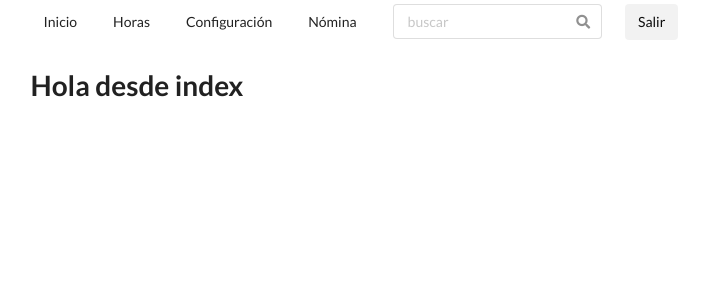
After one commit to cleyber/cio, a Django app: template webapp/templates/webapp/user/index.html in a window 1280 px wide. The commit adds this page. Shown: the top 300 px of the page, without its empty margins (46-755 px from the left). Run offline with Django 3.2, Linux system fonts and the light colour scheme; the template is opened without the code that fills it, so the values that code supplies are empty; parts of the project's set-up code (start-up, migrations or seed data) failed here and were passed over; some libraries are stand-ins or nearby versions.

Commit message:
Working in Views and Templates

```diff
--- a/webapp/models.py
+++ b/webapp/models.py
@@ -6,7 +6,7 @@ class User(models.Model):
 
     ROLE = (
         ('AD', 'Admin'),
-        ('EM', 'Employee')
+        ('EM', 'Employee'),
     )
     name = models.CharField(max_length=30)
     password = models.CharField(max_length=128)
--- /dev/null
+++ b/webapp/templates/webapp/admin/users.html
@@ -0,0 +1,5 @@
+{% extends "../base.html" %}
+
+{% block content %}
+  <h2>usuarios</h2>
+{% endblock content %}
--- a/webapp/templates/webapp/base.html
+++ b/webapp/templates/webapp/base.html
@@ -13,7 +13,11 @@
     <link rel="stylesheet" href="https://unpkg.com/flatpickr/dist/flatpickr.min.css">
 </head>
 <body>
-  <!-- {% block content %}{% endblock %} se puede poner el nombre a la etiqueta endblock, para más legibilidad -->
+  <header>
+    {% block navigation %}{% endblock %}
+  </header>
+
+   {% block content %}{% endblock %}
 
   <!-- jQuery -->
     <script src="https://cdnjs.cloudflare.com/ajax/libs/jquery/3.2.1/jquery.slim.js"></script>
--- /dev/null
+++ b/webapp/templates/webapp/user/index.html
@@ -0,0 +1,9 @@
+{% extends "../base.html" %}
+
+{% block navigation %}
+  {% include "./navigation.html" %}
+{% endblock navigation %}
+
+{% block content %}
+  <h1 class="ui container">Hola desde index</h1>
+{% endblock content %}
--- /dev/null
+++ b/webapp/templates/webapp/user/navigation.html
@@ -0,0 +1,17 @@
+<nav class="ui container">
+  <div class="ui secondary menu">
+    <a class="item" href="{% url 'webapp:index' %}">Inicio</a>
+    <a class="item" href="{% url 'webapp:' %}">Horas</a>
+    <a class="item" href="{% url 'webapp:' %}">Configuración</a>
+    <a class="item" href="{% url 'webapp:' %}">Nómina</a>
+    <div class="rigth menu">
+      <div class="item">
+        <div class="ui icon input">
+          <input type="text" placeholder="buscar">
+          <i class="search link icon"></i>
+        </div>
+      </div>
+      <a href="#" class="ui item active">Salir</a>
+    </div>
+  </div>
+</nav>
--- a/webapp/urls.py
+++ b/webapp/urls.py
@@ -1,13 +1,15 @@
 from django.conf.urls import url
+
 from . import views
 
 app_name = 'webapp'
 urlpatterns = [
-    url(r'^$', views.index),
-    # url(r'^login/$', views.login),
-    # url(r'^singup/$', views.singup),
-    # url(r'^config/$', views.config),
-    # url(r'^schedule/$', views.schedule),
-    # url(r'^users/$', views.users),
-    # url(r'^paysheet/$', views.paysheet),
+    url(r'^$', views.index, name="index"),
+    url(r'^admin/$', views.index_admin, name="admin"),
+    url(r'^login/$', views.login, name="login"),
+    url(r'^singup/$', views.singup, name="singup"),
+    url(r'^config/$', views.config, name="config"),
+    url(r'^schedule/$', views., name="schedule"),
+    url(r'^users/$', views.users, name="users"),
+    url(r'^paysheet/$', views.paysheet, name="paysheet"),
 ]
```
Also changed, not shown: webapp/templates/webapp/admin/index.html (added, +8 -0 lines), webapp/templates/webapp/admin/navigation.html (added, +18 -0 lines), webapp/views.py (+22 -2 lines), webapp/migrations/0001_initial.py (added), 1 other file.
